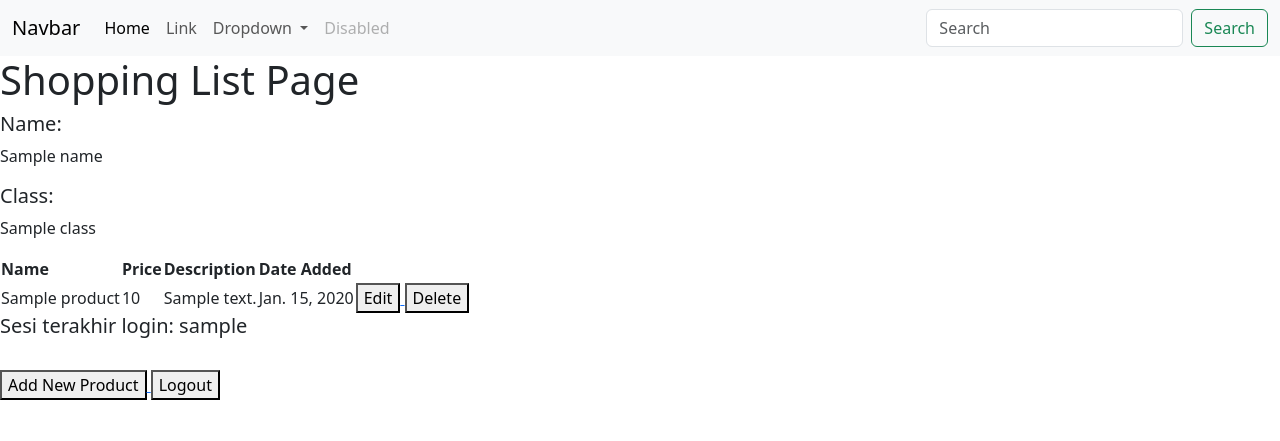
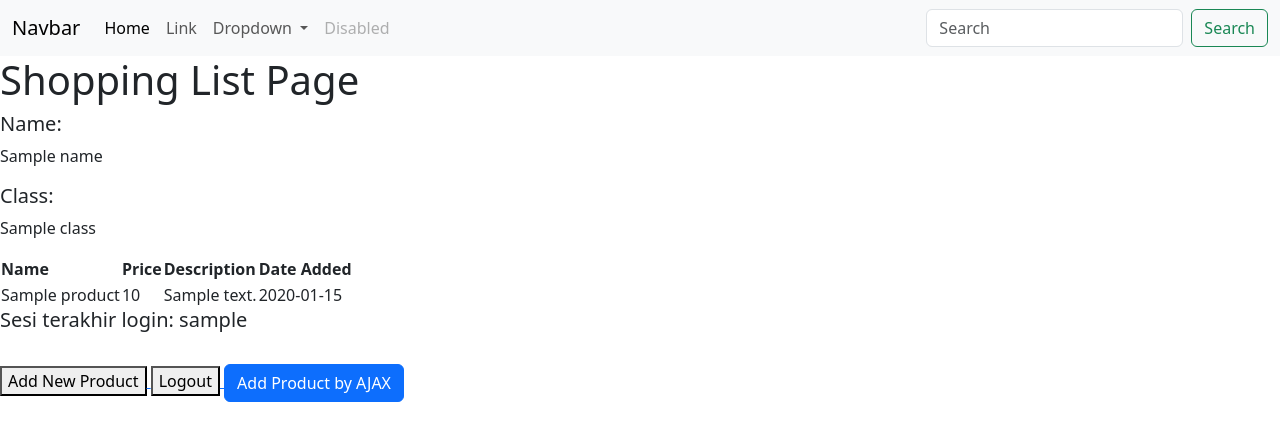
Before and after one commit to Yumeausealot/shopping-list, a Django app: template main/templates/main.html in a window 1280 px wide. Shown: the top 441 px of the page. Run offline with Django 4.2, Linux system fonts and the light colour scheme; tables that the repository leaves empty hold one stand-in row (values such as "Sample post"); the template is opened without the code that fills it: values that come from a table or form of the project are taken from there, most other values are stand-ins (such as "Sample title", 1, 10 or a date in 2020).

Commit message:
tutorial 5 selesai

```diff
--- a/main/templates/main.html
+++ b/main/templates/main.html
@@ -46,37 +46,7 @@
     <h5>Class:</h5>
     <p>{{class}}</p>
 
-    <table>
-        <tr>
-            <th>Name</th>
-            <th>Price</th>
-            <th>Description</th>
-            <th>Date Added</th>
-        </tr>
-
-        {% comment %} Berikut cara memperlihatkan data produk di bawah baris ini {% endcomment %}
-
-        {% for product in products %}
-            <tr>
-                <td>{{product.name}}</td>
-                <td>{{product.price}}</td>
-                <td>{{product.description}}</td>
-                <td>{{product.date_added}}</td>
-                <td>
-                    <a href="{% url 'main:edit_product' product.pk %}">
-                        <button>
-                            Edit
-                        </button>
-                    </a>
-                    <a href="{% url 'main:delete_product' product.pk %}">
-                        <button>
-                            Delete
-                        </button>
-                    </a>
-                </td>
-            </tr>
-        {% endfor %}
-    </table>
+    <table id="product_table"></table>
 
     <h5>Sesi terakhir login: {{ last_login }}</h5>
 
@@ -94,4 +64,80 @@
         </button>
     </a>
 
+    <div class="modal fade" id="exampleModal" tabindex="-1" aria-labelledby="exampleModalLabel" aria-hidden="true">
+      <div class="modal-dialog">
+          <div class="modal-content">
+              <div class="modal-header">
+                  <h1 class="modal-title fs-5" id="exampleModalLabel">Add New Product</h1>
+                  <button type="button" class="btn-close" data-bs-dismiss="modal" aria-label="Close"></button>
+              </div>
+              <div class="modal-body">
+                  <form id="form" onsubmit="return false;">
+                      {% csrf_token %}
+                      <div class="mb-3">
+                          <label for="name" class="col-form-label">Name:</label>
+                          <input type="text" class="form-control" id="name" name="name"></input>
+                      </div>
+                      <div class="mb-3">
+                          <label for="price" class="col-form-label">Price:</label>
+                          <input type="number" class="form-control" id="price" name="price"></input>
+                      </div>
+                      <div class="mb-3">
+                          <label for="description" class="col-form-label">Description:</label>
+                          <textarea class="form-control" id="description" name="description"></textarea>
+                      </div>
+                  </form>
+              </div>
+              <div class="modal-footer">
+                  <button type="button" class="btn btn-secondary" data-bs-dismiss="modal">Close</button>
+                  <button type="button" class="btn btn-primary" id="button_add" data-bs-dismiss="modal">Add Product</button>
+              </div>
+          </div>
+      </div>
+  </div>
+
+  <button type="button" class="btn btn-primary" data-bs-toggle="modal" data-bs-target="#exampleModal">Add Product by AJAX</button>
+
+    <script>
+      async function getProducts() {
+          return fetch("{% url 'main:get_product_json' %}").then((res) => res.json())
+      }
+
+      async function refreshProducts() {
+        document.getElementById("product_table").innerHTML = ""
+        const products = await getProducts()
+        let htmlString = `<tr>
+            <th>Name</th>
+            <th>Price</th>
+            <th>Description</th>
+            <th>Date Added</th>
+        </tr>`
+        products.forEach((item) => {
+            htmlString += `\n<tr>
+            <td>${item.fields.name}</td>
+            <td>${item.fields.price}</td>
+            <td>${item.fields.description}</td>
+            <td>${item.fields.date_added}</td>
+        </tr>`
+        })
+
+        document.getElementById("product_table").innerHTML = htmlString
+      }
+
+      function addProduct() {
+          fetch("{% url 'main:add_product_ajax' %}", {
+              method: "POST",
+              body: new FormData(document.querySelector('#form'))
+          }).then(refreshProducts)
+
+          document.getElementById("form").reset()
+          return false
+      }
+
+    refreshProducts()
+
+    document.getElementById("button_add").onclick = addProduct
+
+    </script>
+
 {% endblock content %}
--- a/main/urls.py
+++ b/main/urls.py
@@ -4,7 +4,7 @@ from main.views import register #sesuaikan dengan nama fungsi yang dibuat
 from main.views import login_user #sesuaikan dengan nama fungsi yang dibuat
 from main.views import logout_user
 from main.views import edit_product
-from main.views import delete_product
+from main.views import delete_product, get_product_json, add_product_ajax
 
 app_name = 'main'
 
@@ -20,5 +20,7 @@ urlpatterns = [
     path('logout/', logout_user, name='logout'),
     path('edit-product/<int:id>', edit_product, name='edit_product'),
     path('delete/<int:id>', delete_product, name='delete_product'), # sesuaikan dengan nama fungsi yang dibuat
+    path('get-product/', get_product_json, name='get_product_json'),
+    path('create-product-ajax/', add_product_ajax, name='add_product_ajax'),
 
 ]
--- a/main/views.py
+++ b/main/views.py
@@ -1,6 +1,6 @@
 from main.models import Product
 from django.shortcuts import render
-from django.http import HttpResponseRedirect
+from django.http import HttpResponseNotFound, HttpResponseRedirect
 from main.forms import ProductForm
 from django.urls import reverse
 from django.http import HttpResponse
@@ -14,6 +14,7 @@ from django.contrib.auth.decorators import login_required
 import datetime
 from django.http import HttpResponseRedirect
 from django.urls import reverse
+from django.views.decorators.csrf import csrf_exempt
 
 # Create your views here.
 @login_required(login_url='/login')
@@ -112,3 +113,22 @@ def delete_product(request, id):
     product.delete()
     # Kembali ke halaman awal
     return HttpResponseRedirect(reverse('main:show_main'))
+
+def get_product_json(request):
+    product_item = Product.objects.all()
+    return HttpResponse(serializers.serialize('json', product_item))
+
+@csrf_exempt
+def add_product_ajax(request):
+    if request.method == 'POST':
+        name = request.POST.get("name")
+        price = request.POST.get("price")
+        description = request.POST.get("description")
+        user = request.user
+
+        new_product = Product(name=name, price=price, description=description, user=user)
+        new_product.save()
+
+        return HttpResponse(b"CREATED", status=201)
+
+    return HttpResponseNotFound()
```
